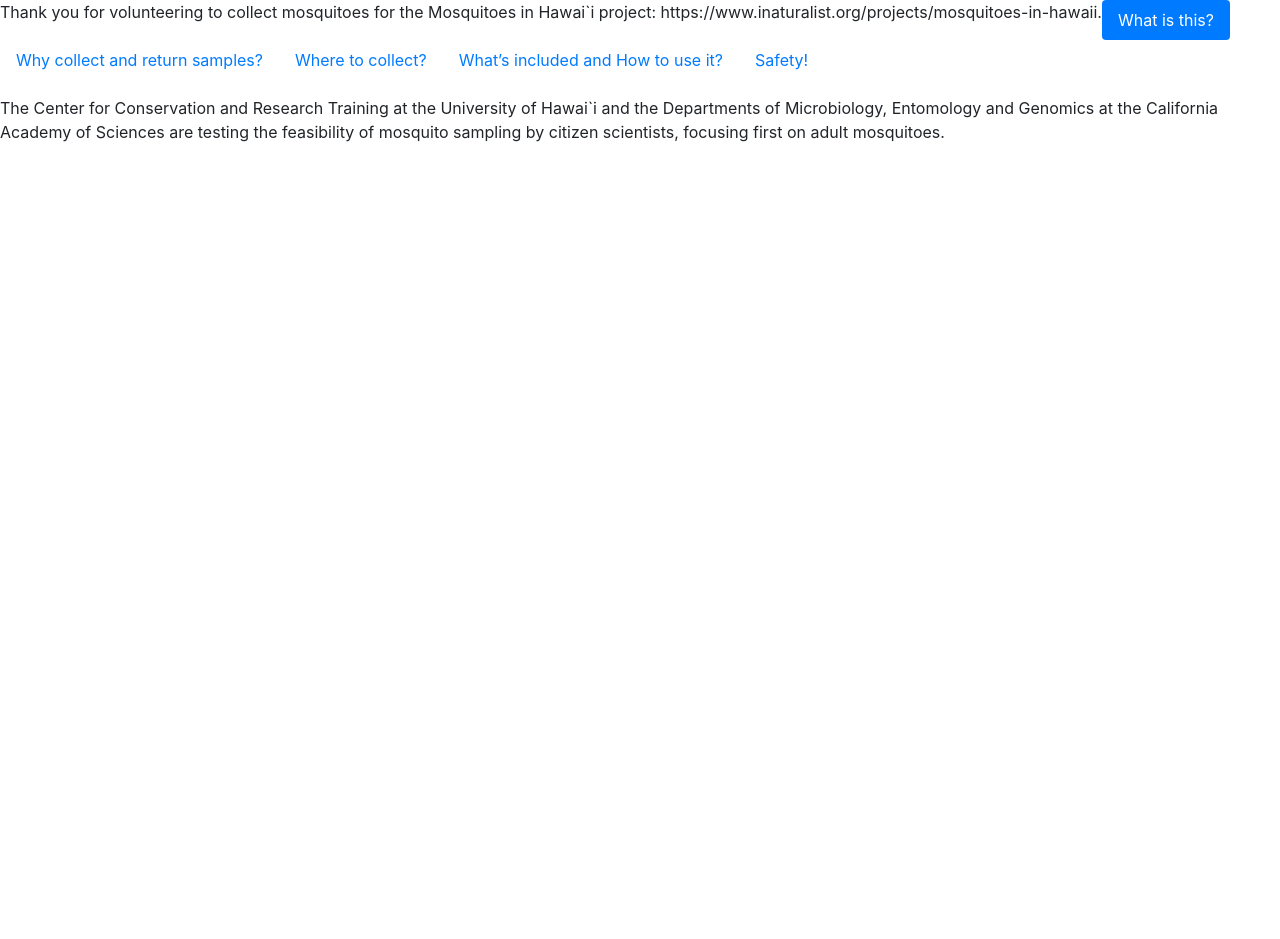
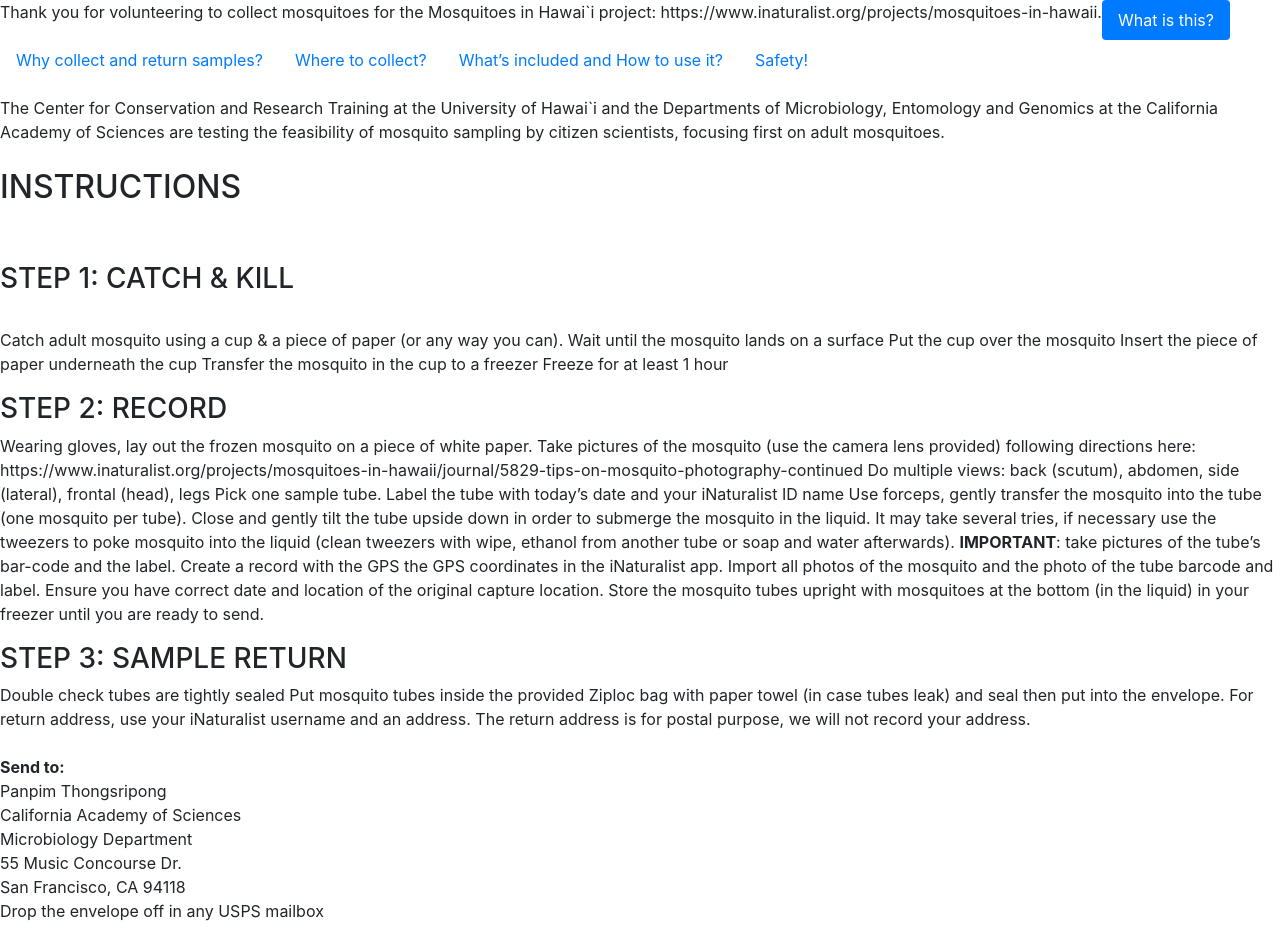
Before and after one commit to isemona/iMosquitoes, a plain HTML site: page index.html in a window 1280 px wide. Before the commit the page ends 800 px from the top, so only its background shows below. Drawn offline with nearby package versions, Linux system fonts and the light colour scheme.

Commit message:
added instructions to collecting mosquitos

```diff
--- a/index.html
+++ b/index.html
@@ -81,7 +81,39 @@
             safety measures to avoid getting bitten, but when that pesky adult mosquito is trying to bite you, use the
             kit to capture it for science! Be advised we are testing out sample return and we really welcome your
             constructive feedback as we streamline the kits and directions. Thanks so much for your efforts!
-        </div>
+        </div></br>
+
+        <h2>INSTRUCTIONS</h2></br>
+        <br><h3>STEP 1: CATCH & KILL</h3></br>
+        <p>Catch adult mosquito using a cup & a piece of paper (or any way you can).
+        Wait until the mosquito lands on a surface
+        Put the cup over the mosquito
+        Insert the piece of paper underneath the cup
+        Transfer the mosquito in the cup to a freezer
+          Freeze for at least 1 hour</p>
+        <h3>STEP 2: RECORD</h3>
+        <p>Wearing gloves, lay out the frozen mosquito on a piece of white paper.
+        Take pictures of the mosquito (use the camera lens provided) following directions here:
+        https://www.inaturalist.org/projects/mosquitoes-in-hawaii/journal/5829-tips-on-mosquito-photography-continued
+        Do multiple views: back (scutum), abdomen, side (lateral), frontal (head), legs
+        Pick one sample tube. Label the tube with today’s date and your iNaturalist ID name
+        Use forceps, gently transfer the mosquito into the tube (one mosquito per tube). Close and gently tilt the tube upside down in order to submerge the mosquito in the liquid.  It may take several tries, if necessary use the tweezers to poke mosquito into the liquid (clean tweezers with wipe, ethanol from another tube or soap and water afterwards).
+          <strong>IMPORTANT</strong>: take pictures of the tube’s bar-code and the label.
+        Create a record with the GPS the GPS coordinates in the iNaturalist app. Import all photos of the mosquito and the photo of the tube barcode and label. Ensure you have correct date and location of the original capture location.
+        Store the mosquito tubes upright with mosquitoes at the bottom (in the liquid) in your freezer until you are ready to send.</p>
+        <h3>STEP 3: SAMPLE RETURN</h3>
+        <p>Double check tubes are tightly sealed
+        Put mosquito tubes inside the provided Ziploc bag with paper towel (in case tubes leak) and seal then put into the envelope.
+        For return address, use your iNaturalist username and an address.
+          The return address is for postal purpose, we will not record your address. </br>
+        </br>
+        <strong>Send to:</strong></br>
+        Panpim Thongsripong </br>
+        California Academy of Sciences </br>
+        Microbiology Department </br>
+        55 Music Concourse Dr. </br>
+        San Francisco, CA 94118 </br>
+        Drop the envelope off in any USPS mailbox</p>
     </div>
 </body>
 </html>
```
